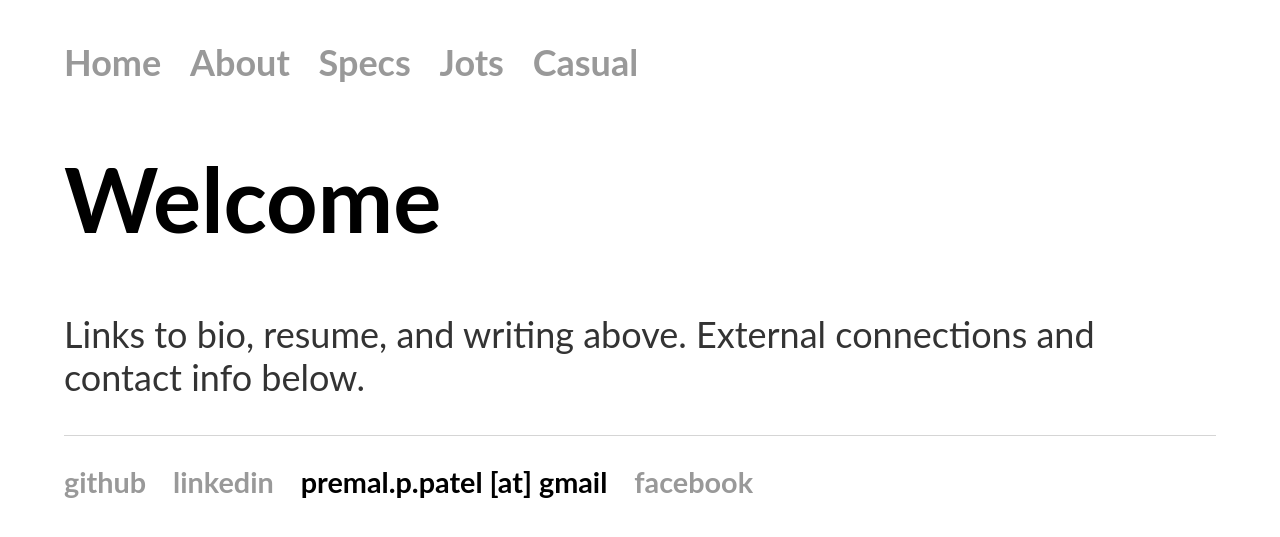
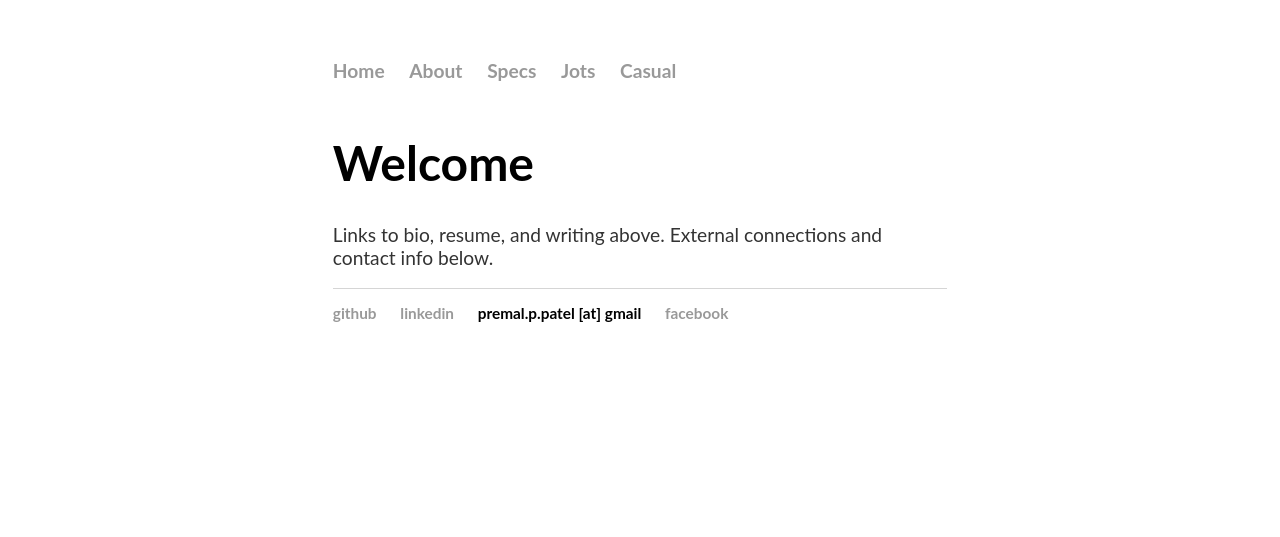
Before and after one commit to patelpp/patelpp.github.io, a Jekyll site: the page built from index.html, in a window 1280 px wide. Shown: the top 537 px of the page. Built offline with Jekyll 4.4.1, drawn with Linux system fonts in a browser that asks for light colours.

Commit message:
Updated 'css/main.css' via CloudCannon

```diff
--- a/css/main.css
+++ b/css/main.css
@@ -1,12 +1,22 @@
 html {
-    font-family:'Lato', sans-serif;
+    font-family: 'Lato', sans-serif;
     font-size:16px;
     font-size:4vmin;
 }
+
 body {
     margin: 40px auto;
     width: 90%;
 }
+@media(min-width:40em) {
+  html {
+    font-size: 120%;
+  }
+  body {
+    max-width: 32em;
+  }
+}
+
 nav ul, footer ul {
     padding: 0px;
     list-style: none;
@@ -16,14 +26,30 @@ nav ul li, footer ul li {
     display: inline;
     margin-right: 20px;
 }
+
+div.scrollmenu {
+    overflow: auto;
+    white-space: nowrap;
+}
+
 a {
     text-decoration: none;
     color: #999;
 }
+
 a:hover {
+    text-decoration: underline;
+}
+.cv-section a:hover {
     text-decoration: none;
+}
+.post a {
+    color: #0366d6;
+}
+.post a:hover {
     color: #999;
 }
+
 h1 {
     font-size: 250%;
 }
@@ -36,9 +62,18 @@ footer {
     font-size: .8em;
 }
 
+pre {
+    padding: 16px;
+    width: auto;
+    overflow: auto;
+    background-color: #f6f8fa;
+    font-size: 90%;
+    line-height: 1.45;
+}
+
 ul.posts {
     margin: 20px auto 40px;
-    font-size: 1.5em;
+    line-height: 120%;
 }
 
 ul.posts li {
@@ -51,12 +86,3 @@ hr {
   border-top: 1px solid rgba(0, 0, 0, 0.1);
   border-bottom: 1px solid rgba(255, 255, 255, 0.3);
 }
-
-pre {
-    padding: 16px;
-    width: auto;
-    overflow: auto;
-    background-color: #f6f8fa;
-    font-size: 90%;
-    line-height: 1.45;
-}
```
